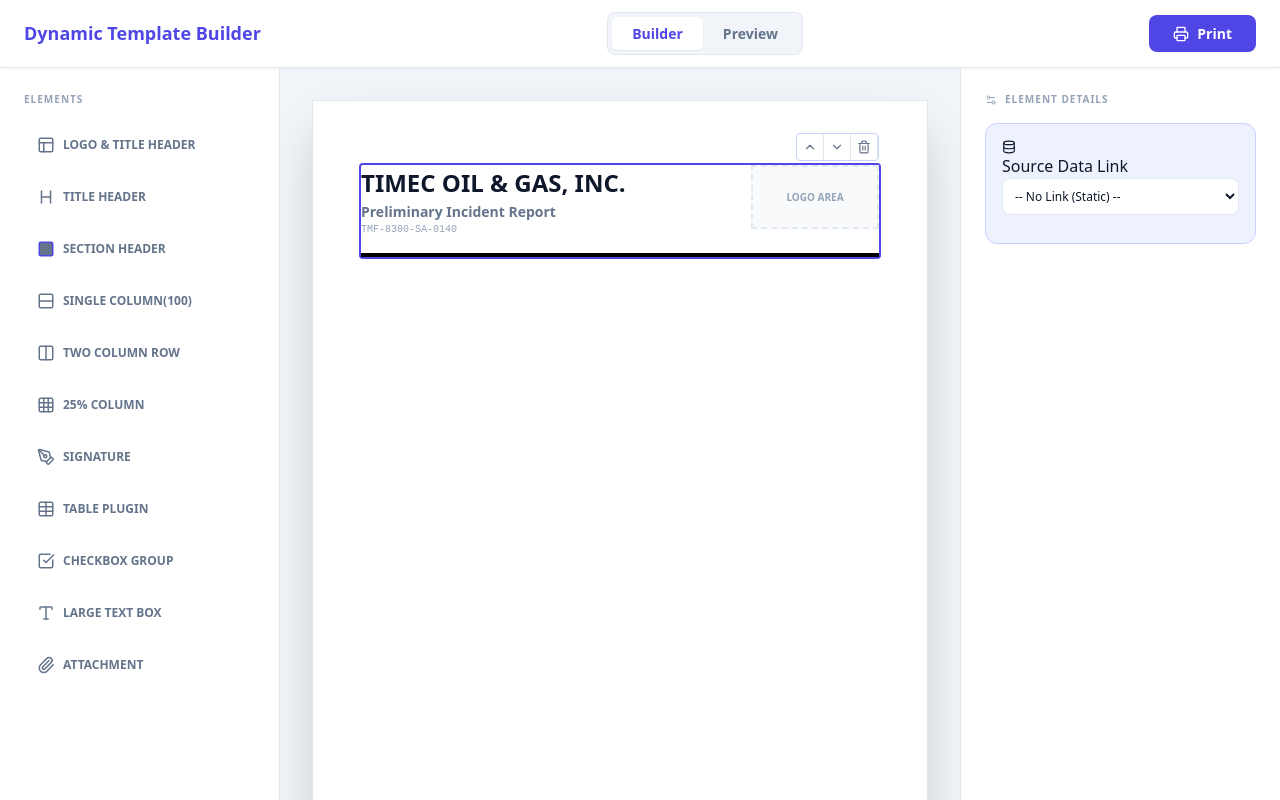
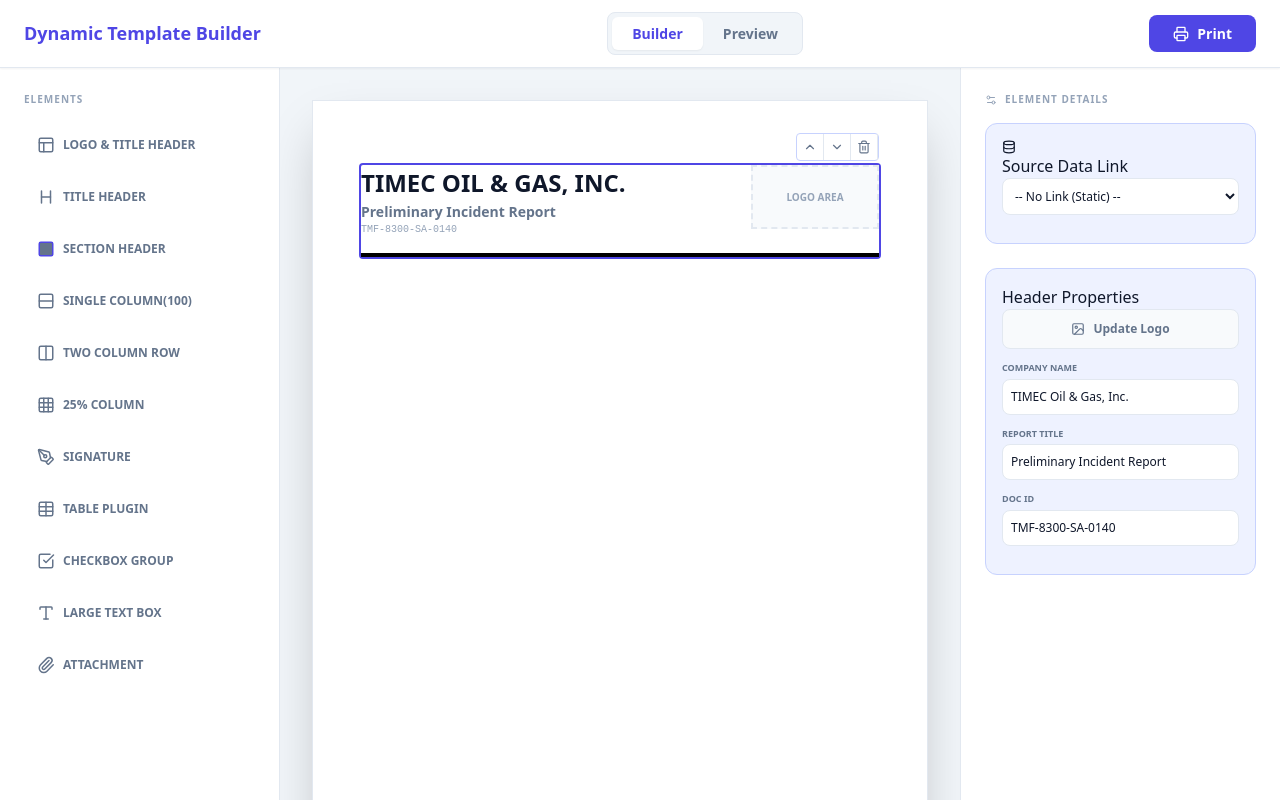
Before and after one commit to santhoshkumar-prog/dynamic-template-builder, a React (Vite) app: page / in a window 1280 px wide. Both pictures are taken after a click on the button "LOGO & TITLE HEADER". Built offline with nearby package versions, Linux system fonts and the light colour scheme.

Commit message:
dynamic template builder

```diff
--- a/src/App.tsx
+++ b/src/App.tsx
@@ -46,7 +46,7 @@
   | 'CHECKBOX_GROUP'
   | 'TEXT_AREA'
   | 'ATTACHMENT'
-  | 'FOUR_FIELD_GRID'; // Added for the 25% column element
+  | 'FOUR_FIELD_GRID';
 
 interface TemplateElement {
   id: string;
@@ -274,10 +274,8 @@
 
   const selectedElement = elements.find(el => el.id === selectedId);
 
-  // Helper for generating IDs safely without crypto.randomUUID
   const generateId = () => Math.random().toString(36).substring(2, 11);
 
-  // --- CONFIG ---
   const COMPONENT_TYPES: Record<ElementType, ComponentConfig> = {
     MAIN_HEADER: { type: 'MAIN_HEADER', label: 'Logo & Title Header', icon: <Layout size={18} />, defaultProps: { companyName: 'TIMEC Oil & Gas, Inc.', reportTitle: 'Preliminary Incident Report', docId: 'TMF-8300-SA-0140', logoUrl: null } },
     TITLE: { type: 'TITLE', label: 'Title Header', icon: <Heading size={18} />, defaultProps: { companyName: 'TIMEC Oil & Gas, Inc.', reportTitle: 'Preliminary Incident Report', docId: 'TMF-8300-SA-0140' } },
@@ -302,7 +300,6 @@
     ATTACHMENT: { type: 'ATTACHMENT', label: 'Attachment', icon: <Paperclip size={18} />, defaultProps: { label: 'Attachment', mapping: 'none', useCustomSize: false, customWidth: 200, customHeight: 200 } },
   };
 
-  // --- ACTIONS ---
   const addElement = (type: ElementType) => {
     const newElement: TemplateElement = {
         id: generateId(),
@@ -332,7 +329,6 @@
     setElements(newElements);
   };
 
-  // Drag and Drop
   const handleDragStart = (index: number) => setDraggedIndex(index);
   const handleDragOver = (e: DragEvent<HTMLDivElement>, index: number) => {
     e.preventDefault();
@@ -346,7 +342,6 @@
   };
   const handleDragEnd = () => setDraggedIndex(null);
 
-  // Data helpers
   const getMappedValue = (fieldId: string): any => { const field = FORM_DATA_FIELDS.find(f => f.id === fieldId); return field ? field.value : ''; };
   const getTableData = (fieldId: string): FormField | null => { const field = FORM_DATA_FIELDS.find(f => f.id === fieldId); return field && field.type === 'table' ? field : null; };
 
@@ -371,7 +366,6 @@
     setTimeout(() => window.print(), 300);
   };
 
-  // --- RENDERER ROUTER ---
   const RenderElement = ({ el, isPreview = false, isLastInSectionHeader = false }: { el: TemplateElement, isPreview?: boolean, isLastInSectionHeader?: boolean }) => {
     const props = { ...el.props, isPreview, isFlush: isLastInSectionHeader };
 
@@ -379,14 +373,14 @@
       case 'MAIN_HEADER': return <TemplateMainHeader {...props} />;
       case 'TITLE': return <TemplateTitle {...props} />;
       case 'SECTION_HEADER': return <TemplateSectionHeader {...props} />;
-      case 'SINGLE_ROW': return <TemplateSingleRow {...props} value={getMappedValue(el.props.mapping)} />;
-      case 'ROW': return <TemplateRow {...props} leftValue={getMappedValue(el.props.leftMapping)} rightValue={getMappedValue(el.props.rightMapping)} />;
-      case 'FOUR_FIELD_GRID': return <TemplateFourFieldGrid {...props} f1Value={getMappedValue(el.props.f1Mapping)} f2Value={getMappedValue(el.props.f2Mapping)} f3Value={getMappedValue(el.props.f3Mapping)} f4Value={getMappedValue(el.props.f4Mapping)} />;
-      case 'SIGNATURE': return <TemplateSignature {...props} value={getMappedValue(el.props.mapping)} />;
+      case 'SINGLE_ROW': return <TemplateSingleRow {...props} value={getMappedValue(el.props.mapping)} mapping={el.props.mapping} />;
+      case 'ROW': return <TemplateRow {...props} leftValue={getMappedValue(el.props.leftMapping)} leftMapping={el.props.leftMapping} rightValue={getMappedValue(el.props.rightMapping)} rightMapping={el.props.rightMapping} />;
+      case 'FOUR_FIELD_GRID': return <TemplateFourFieldGrid {...props} f1Value={getMappedValue(el.props.f1Mapping)} f1Mapping={el.props.f1Mapping} f2Value={getMappedValue(el.props.f2Mapping)} f2Mapping={el.props.f2Mapping} f3Value={getMappedValue(el.props.f3Mapping)} f3Mapping={el.props.f3Mapping} f4Value={getMappedValue(el.props.f4Mapping)} f4Mapping={el.props.f4Mapping} />;
+      case 'SIGNATURE': return <TemplateSignature {...props} value={getMappedValue(el.props.mapping)} mapping={el.props.mapping} />;
       case 'TABLE': return <TemplateTable {...props} sourceTable={getTableData(el.props.tableMapping)} />;
-      case 'CHECKBOX_GROUP': return <TemplateCheckboxGroup {...props} checkedValues={getMappedValue(el.props.mapping)} />;
-      case 'TEXT_AREA': return <TemplateTextArea {...props} value={getMappedValue(el.props.mapping)} />;
-      case 'ATTACHMENT': return <TemplateAttachment {...props} value={getMappedValue(el.props.mapping)} />;
+      case 'CHECKBOX_GROUP': return <TemplateCheckboxGroup {...props} checkedValues={getMappedValue(el.props.mapping)} mapping={el.props.mapping} />;
+      case 'TEXT_AREA': return <TemplateTextArea {...props} value={getMappedValue(el.props.mapping)} mapping={el.props.mapping} />;
+      case 'ATTACHMENT': return <TemplateAttachment {...props} value={getMappedValue(el.props.mapping)} mapping={el.props.mapping} />;
       default: return null;
     }
   };
@@ -409,22 +403,12 @@
           >
             {isSelected && (
               <div className="tp-element-controls no-print">
-                <button onClick={(e) => { e.stopPropagation(); moveElement(index, 'up'); }} disabled={index === 0} className="tp-element-controls__btn">
-                  <ChevronUp size={14} />
-                </button>
-                <button onClick={(e) => { e.stopPropagation(); moveElement(index, 'down'); }} disabled={index === elements.length - 1} className="tp-element-controls__btn">
-                  <ChevronDown size={14} />
-                </button>
-                <button onClick={(e) => { e.stopPropagation(); removeElement(el.id); }} className="tp-element-controls__btn tp-element-controls__btn--danger">
-                  <Trash2 size={14} />
-                </button>
+                <button onClick={(e) => { e.stopPropagation(); moveElement(index, 'up'); }} disabled={index === 0} className="tp-element-controls__btn"><ChevronUp size={14} /></button>
+                <button onClick={(e) => { e.stopPropagation(); moveElement(index, 'down'); }} disabled={index === elements.length - 1} className="tp-element-controls__btn"><ChevronDown size={14} /></button>
+                <button onClick={(e) => { e.stopPropagation(); removeElement(el.id); }} className="tp-element-controls__btn tp-element-controls__btn--danger"><Trash2 size={14} /></button>
               </div>
             )}
-            {!isSelected && !isPreview && (
-              <div className="tp-drag-handle no-print">
-                <GripVertical size={20} />
-              </div>
-            )}
+            {!isSelected && !isPreview && <div className="tp-drag-handle no-print"><GripVertical size={20} /></div>}
             <RenderElement el={el} isPreview={isPreview} isLastInSectionHeader={isFollowsSection} />
           </div>
         );
@@ -435,22 +419,7 @@
   return (
     <div className="tp-app">
       <style dangerouslySetInnerHTML={{ __html: `
-        :root {
-          --tp-primary: #4f46e5;
-          --tp-primary-hover: #4338ca;
-          --tp-primary-light: #eef2ff;
-          --tp-primary-border: #c7d2fe;
-          --tp-text-main: #0f172a;
-          --tp-text-muted: #64748b;
-          --tp-text-light: #94a3b8;
-          --tp-bg-main: #f1f5f9;
-          --tp-bg-surface: #ffffff;
-          --tp-bg-surface-alt: #f8fafc;
-          --tp-border: #e2e8f0;
-          --tp-border-dark: #000000;
-          --tp-danger: #ef4444;
-          --tp-danger-bg: #fef2f2;
-        }
+        :root { --tp-primary: #4f46e5; --tp-primary-hover: #4338ca; --tp-primary-light: #eef2ff; --tp-primary-border: #c7d2fe; --tp-text-main: #0f172a; --tp-text-muted: #64748b; --tp-text-light: #94a3b8; --tp-bg-main: #f1f5f9; --tp-bg-surface: #ffffff; --tp-bg-surface-alt: #f8fafc; --tp-border: #e2e8f0; --tp-border-dark: #000000; --tp-danger: #ef4444; --tp-danger-bg: #fef2f2; }
         * { box-sizing: border-box; }
         body { margin: 0; padding: 0; font-family: ui-sans-serif, system-ui, -apple-system, sans-serif; color: var(--tp-text-main); }
         .tp-app { display: flex; flex-direction: column; height: 100vh; background-color: var(--tp-bg-main); width: 100%; }
@@ -489,6 +458,7 @@
         .tp-list-item { display: flex; gap: 0.25rem; margin-bottom: 0.5rem; }
         .tp-icon-btn { padding: 0.5rem; color: var(--tp-danger); background: transparent; border: none; cursor: pointer; }
         .tp-add-btn { width: 100%; padding: 0.625rem; background-color: var(--tp-primary-light); border: 1px dashed var(--tp-primary-border); border-radius: 0.5rem; font-size: 10px; font-weight: bold; color: var(--tp-primary); cursor: pointer; }
+        .tp-empty-selection { height: 10rem; display: flex; flex-direction: column; align-items: center; justify-content: center; border: 2px dashed var(--tp-border); border-radius: 1rem; background-color: var(--tp-bg-surface-alt); color: var(--tp-text-light); text-align: center; }
 
         /* Template Elements */
         .tp-main-header { display: flex; justify-content: space-between; border-bottom: 4px solid var(--tp-border-dark); padding-bottom: 1rem; }
@@ -611,6 +581,19 @@
                 </div>
 
                 <div className="tp-settings-panel">
+                  {selectedElement.type === 'MAIN_HEADER' && (
+                    <div className="tp-settings-group">
+                      <h3 className="tp-settings-group__title">Header Properties</h3>
+                      <div className="tp-form-group">
+                        <input type="file" ref={fileInputRef} onChange={handleImageUpload} style={{ display: 'none' }} />
+                        <button onClick={() => fileInputRef.current?.click()} className="tp-upload-btn"><ImageIcon size={14} /> Update Logo</button>
+                      </div>
+                      <div className="tp-form-group"><label className="tp-form-group__label">Company Name</label><input type="text" className="tp-input" value={selectedElement.props.companyName} onChange={(e) => updateElementProps(selectedElement.id, { companyName: e.target.value })} /></div>
+                      <div className="tp-form-group"><label className="tp-form-group__label">Report Title</label><input type="text" className="tp-input" value={selectedElement.props.reportTitle} onChange={(e) => updateElementProps(selectedElement.id, { reportTitle: e.target.value })} /></div>
+                      <div className="tp-form-group"><label className="tp-form-group__label">Doc ID</label><input type="text" className="tp-input" value={selectedElement.props.docId} onChange={(e) => updateElementProps(selectedElement.id, { docId: e.target.value })} /></div>
+                    </div>
+                  )}
+
                   {selectedElement.type === 'FOUR_FIELD_GRID' && (
                     <div className="tp-settings-group">
                       <h3 className="tp-settings-group__title">Grid Properties</h3>
@@ -622,13 +605,12 @@
                       ))}
                     </div>
                   )}
-                  {/* ... other properties logic ... */}
                   {selectedElement.type === 'SINGLE_ROW' && <div className="tp-form-group"><label className="tp-form-group__label">Label</label><input type="text" className="tp-input" value={selectedElement.props.label} onChange={(e) => updateElementProps(selectedElement.id, { label: e.target.value })} /></div>}
                   {selectedElement.type === 'ROW' && <>
                     <div className="tp-form-group"><label className="tp-form-group__label">Left Label</label><input type="text" className="tp-input" value={selectedElement.props.leftLabel} onChange={(e) => updateElementProps(selectedElement.id, { leftLabel: e.target.value })} /></div>
                     <div className="tp-form-group"><label className="tp-form-group__label">Right Label</label><input type="text" className="tp-input" value={selectedElement.props.rightLabel} onChange={(e) => updateElementProps(selectedElement.id, { rightLabel: e.target.value })} /></div>
                   </>}
-                  {/* Simplified properties block for briefness since core logic is preserved */}
+                  {selectedElement.type === 'SECTION_HEADER' && <div className="tp-form-group"><label className="tp-form-group__label">Title</label><input type="text" className="tp-input" value={selectedElement.props.text} onChange={(e) => updateElementProps(selectedElement.id, { text: e.target.value })} /></div>}
                 </div>
               </div>
             ) : (
```
